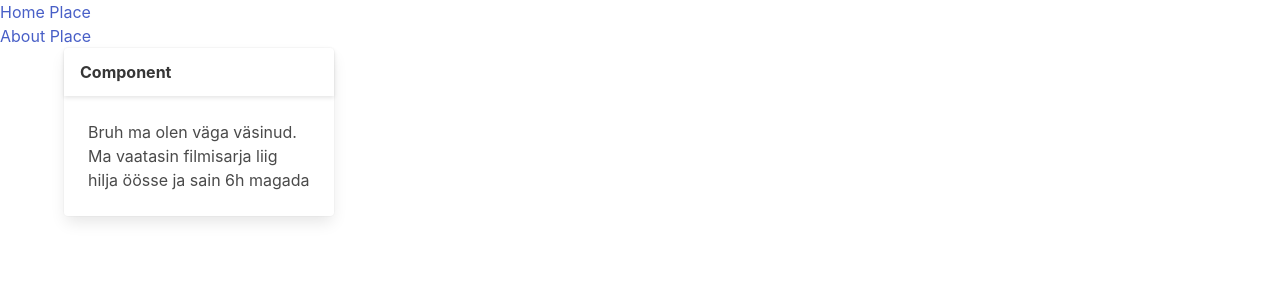
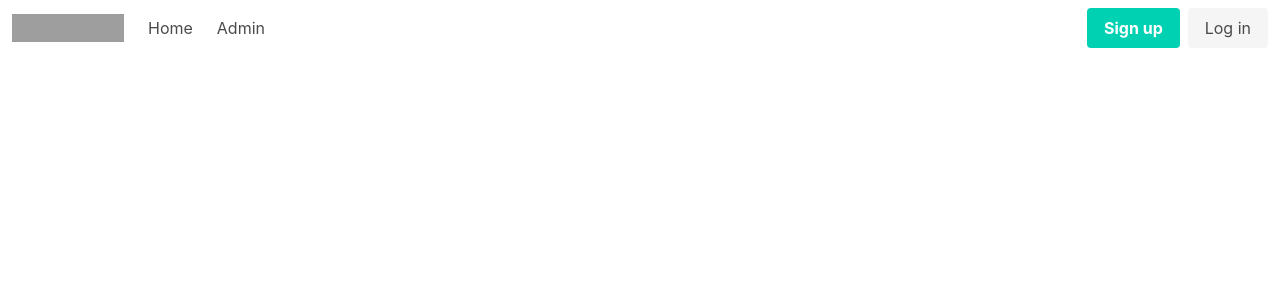
Before and after one commit to MrShroBot/lerPHP, a PHP site: page /home.php in a window 1280 px wide. Shown: the top 300 px of the page. Run offline with PHP 8.4, Linux system fonts and the light colour scheme; data that the repository does not hold is empty; grey boxes are pictures that could not be loaded.

Commit message:
19.09.2023

```diff
--- a/routes.php
+++ b/routes.php
@@ -1,5 +1,6 @@
 <?php
 
+use App\Controllers\ArticlesController;
 use App\Router;
 use App\Controllers\PublicController;
 
@@ -9,3 +10,7 @@
 
 Router::get('/test',[PublicController::class, 'test']);
 Router::post('/test',[PublicController::class, 'testAns']);
+
+Router::get('/admin/articles', [ArticlesController::class, 'index']);
+Router::get('/admin/articles/new', [ArticlesController::class, 'create']);
+Router::post('/admin/articles', [ArticlesController::class, 'store']);
--- a/src/Controllers/PublicController.php
+++ b/src/Controllers/PublicController.php
@@ -2,7 +2,6 @@
 
 namespace App\Controllers;
 
-use App\DB;
 use App\Models\Article;
 
 class PublicController {
--- a/src/Models/Model.php
+++ b/src/Models/Model.php
@@ -11,4 +11,9 @@
         $db = new DB();
         return $db->all(static::$table, static::class);
     }
+    public function save(){
+        $db = new DB();
+        $fields = get_object_vars($this);
+        $db->insert(static::$table, $fields);
+    }
 }
--- a/views/home.php
+++ b/views/home.php
@@ -2,20 +2,23 @@
 
   <div class="container">
     <div class="columns">
+      <?php foreach($articles as $article): ?>
       <div class="column is-3">
         <div class="card">
           <header class="card-header">
             <p class="card-header-title">
-              Component
+              <?=$article->title?>
             </p>
           </header>
           <div class="card-content">
             <div class="content">
-              Bruh ma olen väga väsinud. Ma vaatasin filmisarja liig hilja öösse ja sain 6h magada
+              <!-- Bruh ma olen väga väsinud. Ma vaatasin filmisarja liig hilja öösse ja sain 6h magada -->
+              <?=$article->body?>
             </div>
           </div>
         </div>
       </div>
+      <?php endforeach; ?>
     </div>
   </div>
 
--- a/views/pars/nav.php
+++ b/views/pars/nav.php
@@ -1,4 +1,41 @@
-<ul>
-        <li><a href="/">Home Place</a></li>
-        <li><a href="/about">About Place</a></li>
-</ul>
+<nav class="navbar" role="navigation" aria-label="main navigation">
+  <div class="navbar-brand">
+    <a class="navbar-item" href="https://bulma.io">
+      <img src="https://bulma.io/images/bulma-logo.png" width="112" height="28">
+    </a>
+
+    <a role="button" class="navbar-burger" aria-label="menu" aria-expanded="false" data-target="navbarBasicExample">
+      <span aria-hidden="true"></span>
+      <span aria-hidden="true"></span>
+      <span aria-hidden="true"></span>
+    </a>
+  </div>
+
+  <div id="navbarBasicExample" class="navbar-menu">
+    <div class="navbar-start">
+      <a class="navbar-item">
+        Home
+      </a>
+
+      <a class="navbar-item" href="/admin/articles">
+        Admin
+      </a>
+
+        </div>
+      </div>
+    </div>
+
+    <div class="navbar-end">
+      <div class="navbar-item">
+        <div class="buttons">
+          <a class="button is-primary">
+            <strong>Sign up</strong>
+          </a>
+          <a class="button is-light">
+            Log in
+          </a>
+        </div>
+      </div>
+    </div>
+  </div>
+</nav>
```
Also changed, not shown: src/Controllers/ArticlesController.php (added, +22 -0 lines), src/DB.php (+9 -0 lines), views/articles/create.php (added, +26 -0 lines), views/articles/index.php (added, +29 -0 lines), db.sqlite.
